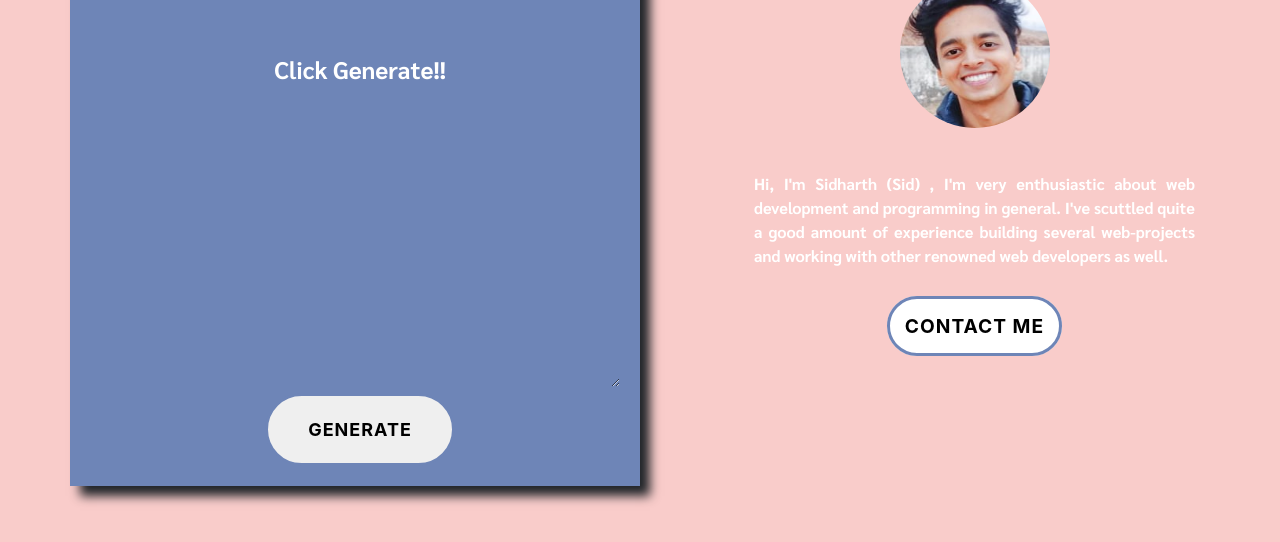
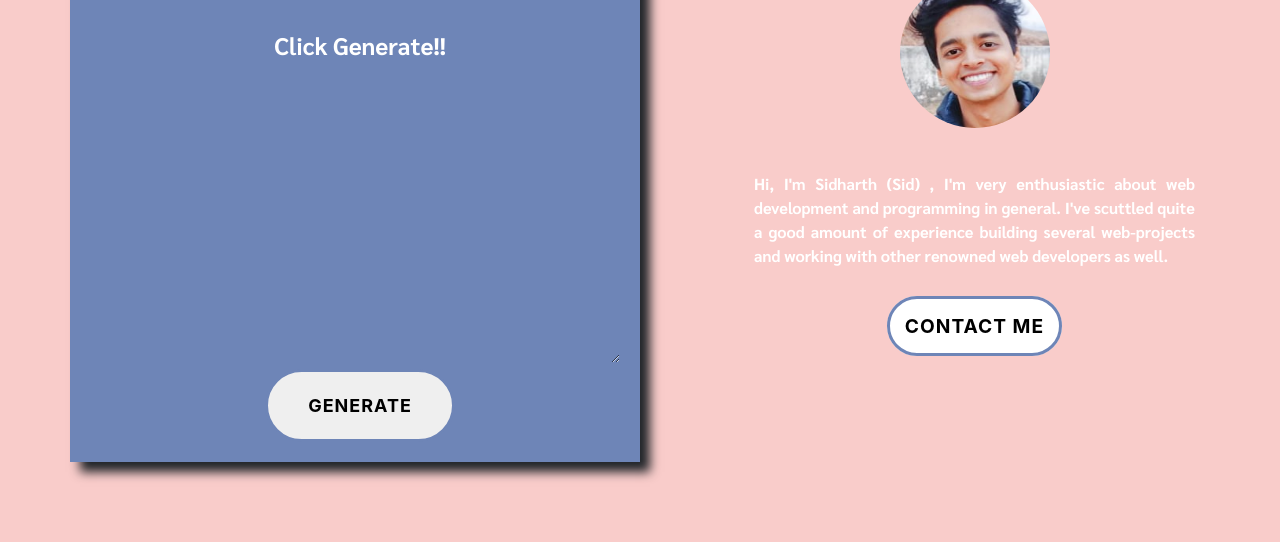
Before and after one commit to sid172014/GDSC-RandomText, a website: page public/index.html in a window 1280 px wide. Shown: the part 248-790 px from the top of the page. Drawn offline with nearby package versions, Linux system fonts and the light colour scheme; files whose address does not match are found by name.

Commit message:
Last Commit

```diff
--- a/public/css/style.css
+++ b/public/css/style.css
@@ -40,13 +40,26 @@ html{
     width: 100%;
     background-color: rgb(110, 133, 183);
     font-size:1.5em;
-    margin-top: 2em;
+    margin-top: 1em;
     font-weight: bold;
     font-family: "Sarabun";
     color: white;
     border: none;
     padding-left: 10px;
     padding-right: 10px;
+    cursor: default;
+   -webkit-user-select: none;
+   -webkit-touch-callout: none;
+   -khtml-user-select: none;
+   -moz-user-select: none;
+   -ms-user-select: none;
+   -o-user-select: none;
+}
+#input:focus{
+    outline: none;
+}
+#input::-webkit-scrollbar {
+    display: none;
 }
 #get{
     font-size: large;
--- a/public/index.html
+++ b/public/index.html
@@ -18,7 +18,7 @@
             <div class="row">
                 <div class="col-lg-6">
                     <h1>Random Text Generator</h1>
-                    <textarea type="text" id="input" style="text-align: center;">Click Generate!!</textarea>
+                    <textarea type="text" id="input" readonly="readonly" unselectable="on">Click Generate!!</textarea>
                     <button id="get">GENERATE</button>
                 </div>
                 <div class="col-lg-6">
@@ -43,7 +43,7 @@
         const input = document.getElementById('input');
 
         const baseUrl = 'http://localhost:8383/info';
-
+        input.style.textAlign = "center";
         getBtn.addEventListener('click',getInfo);
         async function getInfo(e) {
             e.preventDefault()
@@ -53,6 +53,7 @@
 
             console.log(res);
             const data = await res.json()
+            input.style.textAlign = "left";
             input.value = data.info;
         }
         async function postInfo(){
--- a/server.js
+++ b/server.js
@@ -21,7 +21,7 @@ app.use(express.static('public'));
 app.get('/info', (req,res) => {
     request({url,json:true},(error,response) => {
         const randomIndexer = rn(requirements);
-        res.status(200).json({info: "ID - > " + response.body[randomIndexer].id+"\n"+response.body[randomIndexer].body});
+        res.status(200).json({info: "ID - > " + response.body[randomIndexer].id+"\n"+"Title -> " + response.body[randomIndexer].title+"\n"+"Body -> "+ response.body[randomIndexer].body});
     });
 })
 
```
Also changed, not shown: 1 other file.
